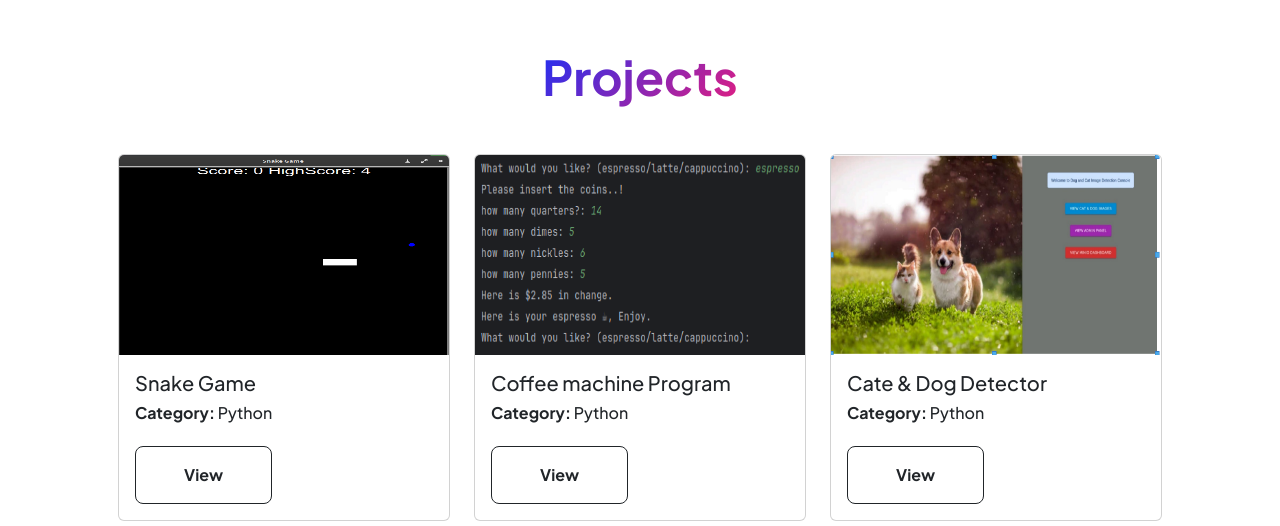
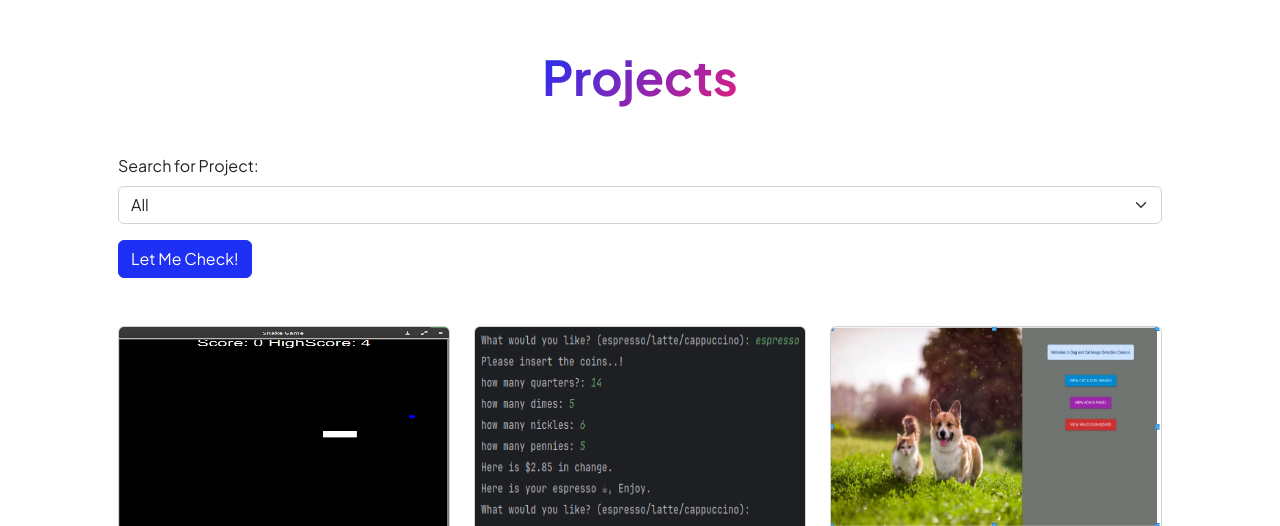
Before and after one commit to kcvaghasiya/portfollio, a Flask app: page /projects in a window 1280 px wide. Shown: the part 91-617 px from the top of the page. Run offline with Flask 3, Linux system fonts and the light colour scheme; some libraries are stand-ins or nearby versions.

Commit message:
added files

```diff
--- a/main.py
+++ b/main.py
@@ -109,7 +109,14 @@ class CreateContactForm(FlaskForm):
     message = CKEditorField("Message")
     submit = SubmitField("Submit")
 
-
+class ProjectSearchForm(FlaskForm):
+    choices = [
+        ('All', 'All'),
+        ('Python', 'Python'),
+        ('WordPress', 'WordPress')
+    ]
+    select = SelectField('Search for Project:', choices=choices)
+    submit = SubmitField("Let Me Check!")
 with app.app_context():
     db.create_all()
 
@@ -253,12 +260,24 @@ def download():
     path = "CV-2024.pdf"
     return send_file(path, as_attachment=True)
 
-@app.route('/projects')
+@app.route('/projects', methods=['GET', 'POST'])
 def projects():
-    result = db.session.execute(db.select(PortfolioProjects))
-    # result = db.session.execute(db.select(PortfolioProjects).where(PortfolioProjects.category == "wordpress"))
+    result = []
+    form = ProjectSearchForm()
+    if form.validate_on_submit():
+        if form.data['select'] == 'WordPress':
+            result = db.session.execute(db.select(PortfolioProjects).where(PortfolioProjects.category == "Wordpress"))
+        elif form.data['select'] == 'Python':
+            result = db.session.execute(db.select(PortfolioProjects).where(PortfolioProjects.category == "Python"))
+        else:
+            result = db.session.execute(db.select(PortfolioProjects))
+    else:
+        result = db.session.execute(db.select(PortfolioProjects))
     projects = result.scalars().all()
-    return render_template("projects.html", current_year=current_year, all_project=projects, current_user=current_user)
+    if not result:
+        flash('No results found!')
+        return redirect('/')
+    return render_template("projects.html", current_year=current_year, all_project=projects, form=form, current_user=current_user)
 
 @app.route("/project/<int:project_id>")
 def show_single_project(project_id):
--- a/templates/projects.html
+++ b/templates/projects.html
@@ -1,3 +1,5 @@
+{% from "bootstrap5/form.html" import render_form %}
+{% block content %}
 {% include "header.html" %}
 
             <!-- Projects Section-->
@@ -5,6 +7,9 @@
                 <div class="container px-5 mb-5">
                     <div class="text-center mb-5">
                         <h1 class="display-5 fw-bolder mb-0"><span class="text-gradient d-inline">Projects</span></h1>
+                    </div>
+                    <div class="col-xs-1 center-block mb-5">
+                        {{ render_form(form, novalidate=True, button_map={"submit": "primary"}) }}
                     </div>
                     <div class="row" data-masonry="{&quot;percentPosition&quot;: true }" >
                         {% for project in all_project %}
@@ -54,4 +59,5 @@
         <!-- Footer-->
 <script src="https://cdn.jsdelivr.net/npm/masonry-layout@4.2.2/dist/masonry.pkgd.min.js" integrity="sha384-GNFwBvfVxBkLMJpYMOABq3c+d3KnQxudP/mGPkzpZSTYykLBNsZEnG2D9G/X/+7D" crossorigin="anonymous" async></script>
 
-       {% include "footer.html" %}
+{% include "footer.html" %}
+{% endblock %}
```
Also changed, not shown: templates/single-project.html (+7 -0 lines), instance/my_portfolio.db, static/projects/belpatrapharmachem/product_1.png (added), static/projects/bollyjashn/Screenshot_1.png (added), static/projects/bollyjashn/thumb.png (added), static/projects/diamod-and-ring/filter1.png (added), static/projects/diamod-and-ring/filter2.png (added), static/projects/diamod-and-ring/thumb.png (added), 1 other file.
